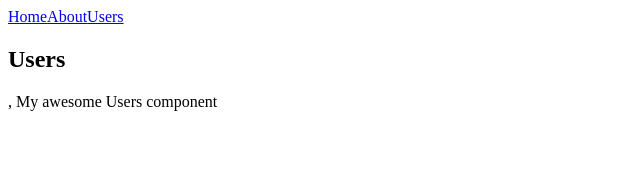
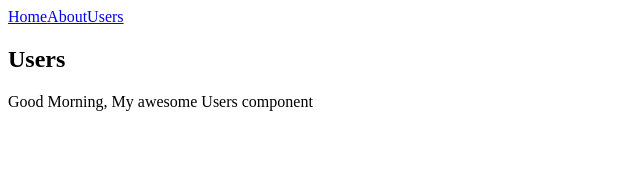
Before and after one commit to rodrigoruan/trybe-exercises, a React (Create React App) app in the folder exercises/bloco_13/dia_2/comprehension-exercises-router-master/: page /users in a window 1280 px wide. Shown: the top 183 px of the page, without its empty margins (0-640 px from the left). Built offline with nearby package versions, Linux system fonts and the light colour scheme; the HTML template or start-up script is replaced by a standard one.

Commit message:
Adiciona requisito 8 - fixacao

```diff
--- a/exercises/bloco_13/dia_2/comprehension-exercises-router-master/src/App.js
+++ b/exercises/bloco_13/dia_2/comprehension-exercises-router-master/src/App.js
@@ -8,12 +8,15 @@ class App extends Component {
   render() {
     return (
       <BrowserRouter>
-        <Link to='/' >Home</Link>
-        <Link to='/about' >About</Link>
-        <Link to='/users' >Users</Link>
+        <Link to='/'>Home</Link>
+        <Link to='/about'>About</Link>
+        <Link to='/users'>Users</Link>
         <Route exact path='/' component={Home} />
         <Route path='/about' component={About} />
-        <Route path='/users' component={Users} />
+        <Route
+          path='/users'
+          component={() => <Users greetingMessage='Good Morning' />}
+        />
       </BrowserRouter>
     );
   }
--- a/exercises/bloco_13/dia_2/comprehension-exercises-router-master/src/components/Users.js
+++ b/exercises/bloco_13/dia_2/comprehension-exercises-router-master/src/components/Users.js
@@ -3,11 +3,11 @@ import React, { Component } from 'react';
 
 class Users extends Component {
   render() {
-    const { greetingsMessage } = this.props;
+    const { greetingMessage } = this.props;
     return (
       <div>
         <h2>Users</h2>
-        <p> {greetingsMessage}, My awesome Users component </p>
+        <p> {greetingMessage}, My awesome Users component </p>
       </div>
     );
   }
```
